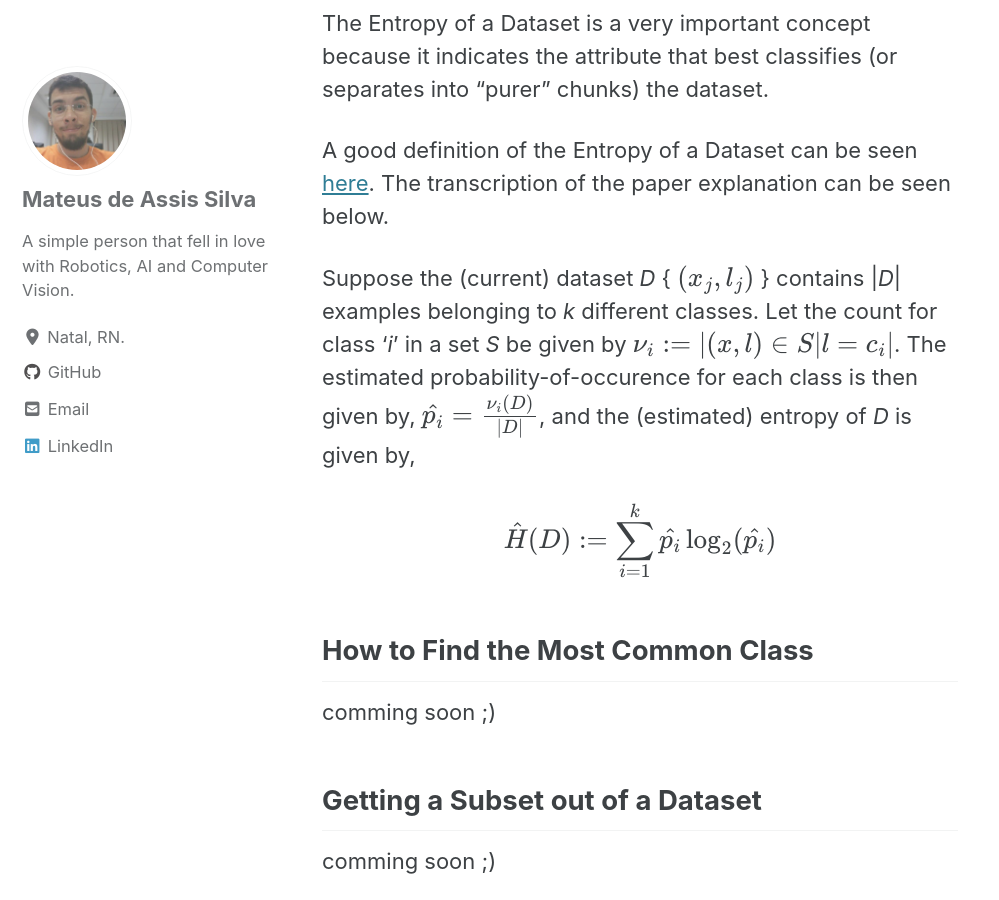
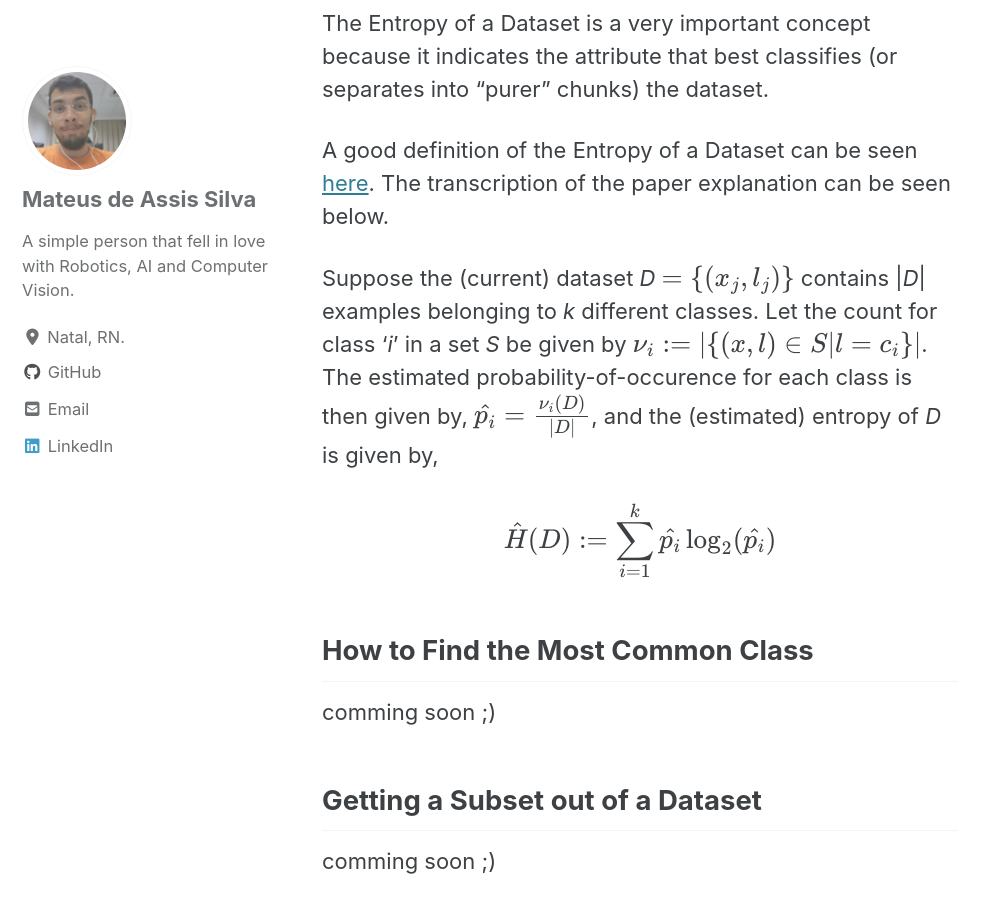
Before and after one commit to mtxslv/mtxslv.github.io, a Jekyll site: the page built from _posts/2020-05-12-id3_part_2.md, in a window 1280 px wide and 900 px high, scrolled down 874 px. Shown: the whole window, without its empty margins (0-999 px from the left). Built offline with Jekyll 4.4.1, drawn with Linux system fonts in a browser that asks for light colours; cached includes are drawn as plain includes; nearby versions of some CDN libraries; formulas are drawn with MathJax 3.

Commit message:
latex expressions added

```diff
--- a/_posts/2020-05-12-id3_part_2.md
+++ b/_posts/2020-05-12-id3_part_2.md
@@ -26,9 +26,9 @@ The Entropy of a Dataset is a very important concept because it indicates the at
 A good definition of the Entropy of a Dataset can be seen [here](https://courses.cs.washington.edu/courses/cse446/15sp/assignments/1/hw1.pdf). The transcription of the paper explanation can be seen below.
 
 Suppose the (current) dataset _D_
-{ $$(x_j,l_j)$$ }
+$$= \{(x_j,l_j) \}$$
 contains |_D_| examples belonging to _k_ different classes. Let the count for class '_i_' in a set _S_ be given by
-$$\nu_i := |{(x,l) \in S | l = c_i}|$$. The estimated probability-of-occurence for each class is then given by, $$\hat{p_i} = \frac{\nu_i(D)}{|D|}$$, and the (estimated) entropy of _D_ is given by,
+$$\nu_i := |\{(x,l) \in S | l = c_i\}|$$. The estimated probability-of-occurence for each class is then given by, $$\hat{p_i} = \frac{\nu_i(D)}{|D|}$$, and the (estimated) entropy of _D_ is given by,
 
 $$ \hat{H}(D) := \sum\limits_{i = 1}^{k} \hat{p_i}\log_2(\hat{p_i}) $$
 
```
